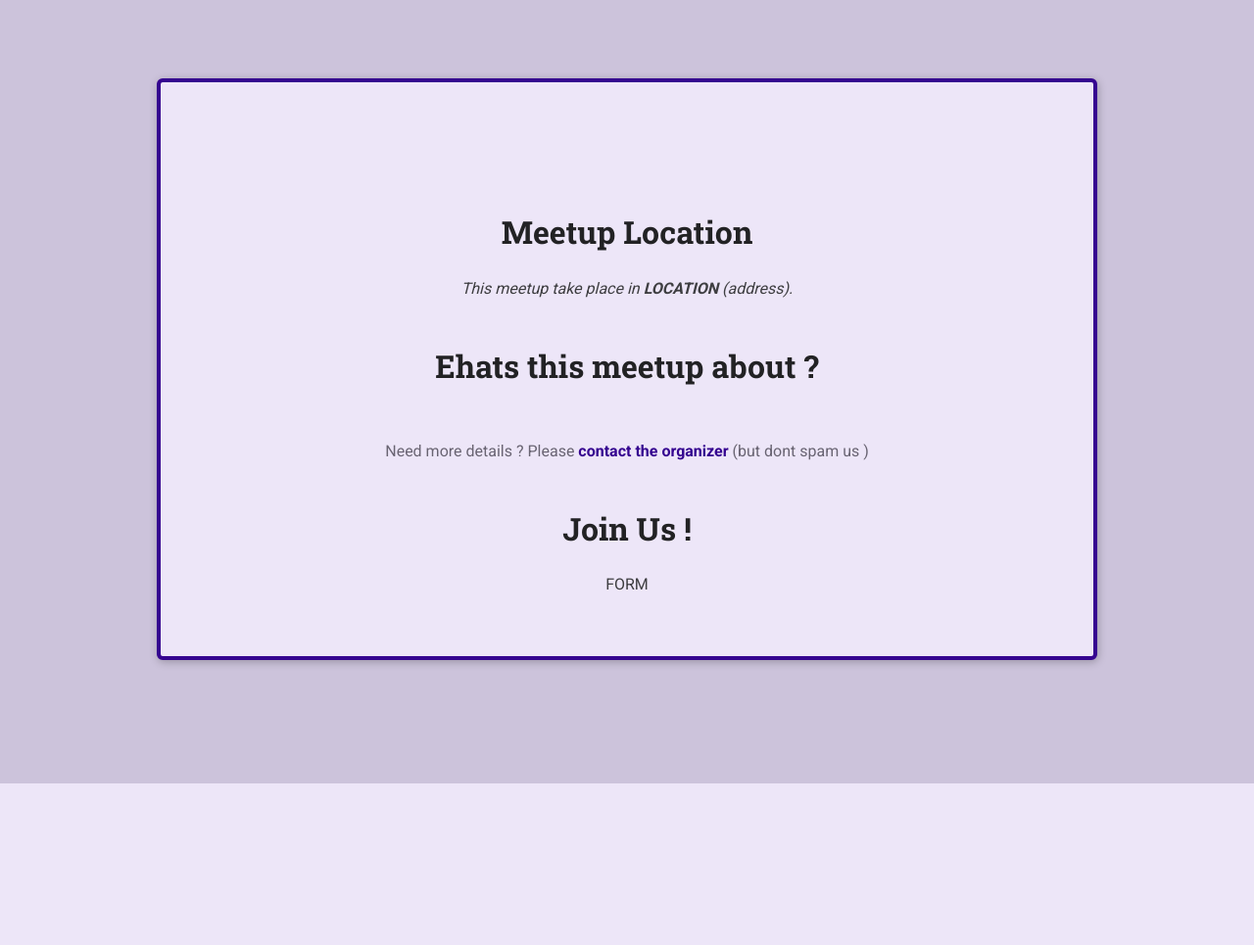
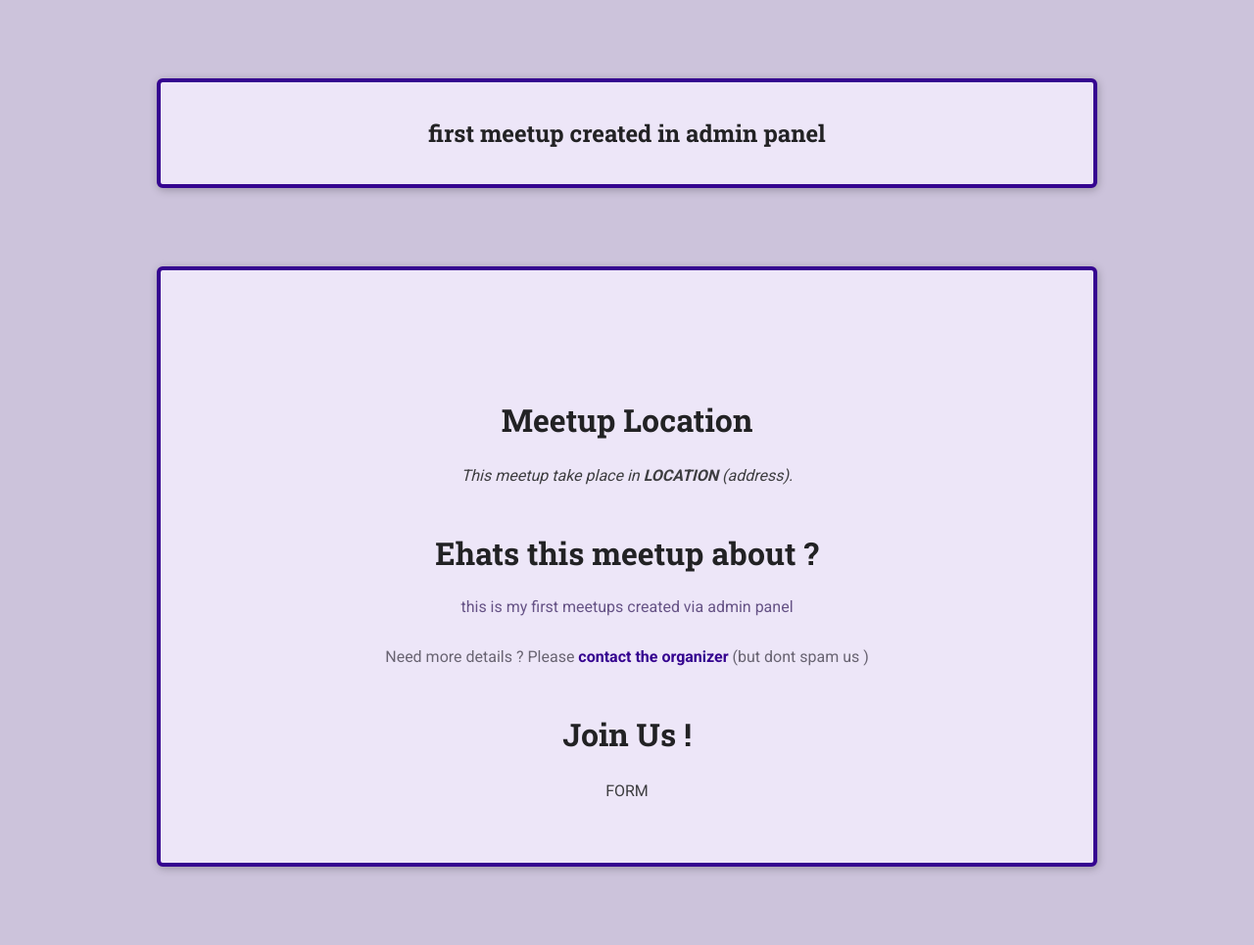
Before and after one commit to mfn1212/django_1, a Django app: page /index/a-first-meetup in a window 1280 px wide. Shown: the whole page at 98% size. Before the commit the page ends 800 px from the top, so only its background shows below. Run offline with Django 4.2, Linux system fonts and the light colour scheme; data comes from the database, SQL or seed files in the repository.

Commit message:
showing no slug found when slug doent mathch

```diff
--- a/django_4h/meetups/templates/meetups/meetup_details.html
+++ b/django_4h/meetups/templates/meetups/meetup_details.html
@@ -1,8 +1,22 @@
 {% extends "meetups/base/base.html" %}
 {% block title %}
-<title>{{meetup.title}}</title>
-{% endblock  %}
-{% block content  %}
+{% if meetup_found %}
+<title>{{title}}</title>
+{% else %}
+<title>meetup not found</title>
+{% endif %}
+{% endblock %}
+{% block content %}
+{% if meetup_found %}
+
+<main>
+    <article>
+        <h1>{{title}}</h1>
+    </article>
+</main>
+
+
+
 <main>
     <article>
         <img src="" alt="">
@@ -12,7 +26,7 @@
         </section>
         <section id="details">
             <h2>Ehats this meetup about ?</h2>
-                <p> {{ meetup.description }}</p>
+            <p> {{ desciption }}</p>
 
             <footer>
                 <p> Need more details ? Please <a href=""> contact the organizer</a> (but dont spam us )</p>
@@ -24,4 +38,11 @@
         </section>
     </article>
 </main>
+{% else %}
+<main>
+    <article>
+        <h3> no meetup matched with this slug sarry ! </h3>
+    </article>
+</main>
+{% endif %}
 {% endblock %}
--- a/django_4h/meetups/views.py
+++ b/django_4h/meetups/views.py
@@ -17,13 +17,24 @@ def index(request):
 
 def meetup_details(request, meetup_slug):
 
-    meetup = {
-        "title": "first meetup",
-        "address": "Paris",
-        "slug": "a-first-meetup",
-    }
+    try:
+        selected_meetup = Meetup.objects.get(slug = meetup_slug)
+        meetup_found = True
+        context = {
+            'title': selected_meetup.title,
+            'desciption': selected_meetup.desciption,
+            'meetup_found':meetup_found
+        }
+
+    except Exception as exp :
+        meetup_found = False
+        context = {
+            'meetup_found':meetup_found
+        }
+    return render(request, "meetups/meetup_details.html", context=context)
     context = {
-        'meetup': meetup,
-        'slug': meetup_slug,
+        'title': selected_meetup.title,
+        'desciption': selected_meetup.desciption,
+        'meetup_found':meetup_found
     }
     return render(request, "meetups/meetup_details.html", context=context)
```
Lines whose indentation alone changed are shown as unchanged.
